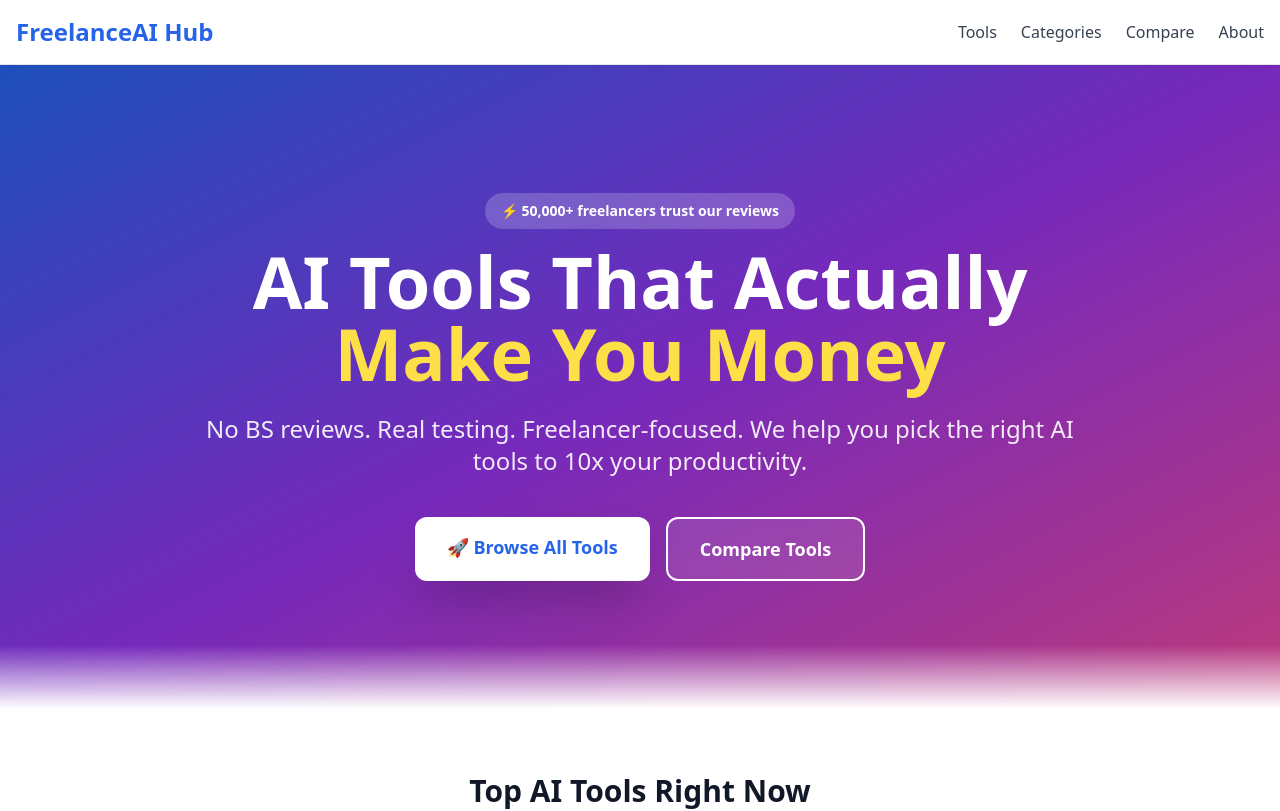
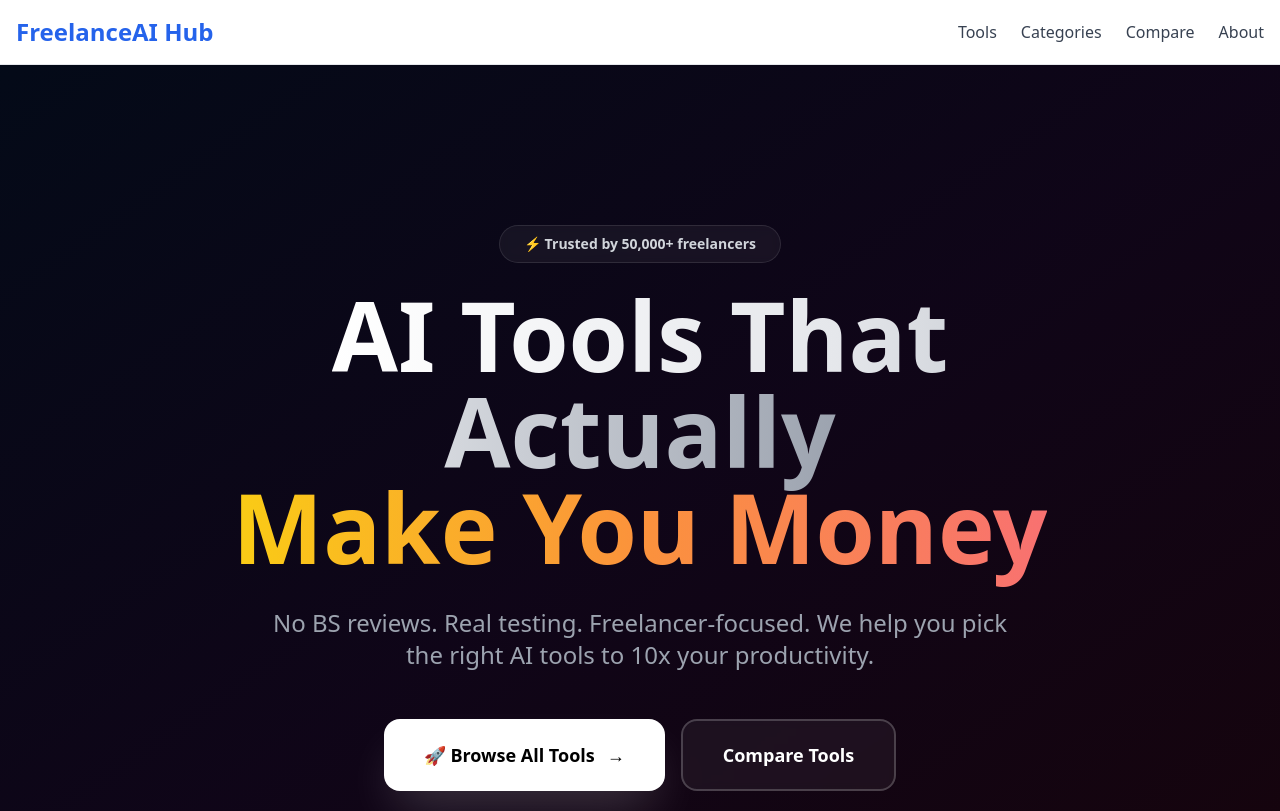
Before and after one commit to eddclawd-lang/freelance-ai-hub, a Next.js app: page / in a window 1280 px wide. Shown: the top 811 px of the page. Built offline with nearby package versions, Linux system fonts and the light colour scheme.

Commit message:
Black theme for homepage

```diff
--- a/app/page.tsx
+++ b/app/page.tsx
@@ -2,38 +2,44 @@ import Link from 'next/link'
 
 export default function Home() {
   return (
-    <main className="min-h-screen">
+    <main className="min-h-screen bg-black text-white">
       {/* Hero Section */}
-      <div className="relative overflow-hidden bg-gradient-to-br from-blue-600 via-purple-600 to-pink-500">
-        <div className="absolute inset-0 bg-black opacity-20"></div>
-        <div className="container mx-auto px-4 py-20 md:py-32 relative z-10">
-          <div className="max-w-4xl mx-auto text-center">
-            <div className="inline-block mb-4 px-4 py-2 bg-white/20 backdrop-blur-sm rounded-full text-white text-sm font-semibold">
-              ⚡ 50,000+ freelancers trust our reviews
+      <div className="relative overflow-hidden border-b border-gray-800">
+        <div className="absolute inset-0 bg-gradient-to-br from-blue-600/10 via-purple-600/10 to-pink-600/10"></div>
+        <div className="container mx-auto px-4 py-24 md:py-40 relative z-10">
+          <div className="max-w-5xl mx-auto text-center">
+            <div className="inline-block mb-6 px-6 py-2 bg-white/5 backdrop-blur-sm rounded-full text-gray-300 text-sm font-semibold border border-white/10">
+              ⚡ Trusted by 50,000+ freelancers
             </div>
-            <h1 className="text-5xl md:text-7xl font-extrabold text-white mb-6 leading-tight">
-              AI Tools That Actually <span className="text-yellow-300">Make You Money</span>
+            <h1 className="text-6xl md:text-8xl font-black mb-8 leading-tight">
+              <span className="bg-gradient-to-r from-white via-gray-200 to-gray-400 bg-clip-text text-transparent">
+                AI Tools That Actually
+              </span>
+              <br/>
+              <span className="bg-gradient-to-r from-yellow-400 via-orange-400 to-red-400 bg-clip-text text-transparent">
+                Make You Money
+              </span>
             </h1>
-            <p className="text-xl md:text-2xl text-white/90 mb-10 leading-relaxed">
+            <p className="text-xl md:text-2xl text-gray-400 mb-12 leading-relaxed max-w-3xl mx-auto">
               No BS reviews. Real testing. Freelancer-focused. We help you pick the right AI tools to 10x your productivity.
             </p>
             <div className="flex gap-4 justify-center flex-wrap">
               <Link
                 href="/tools"
-                className="bg-white text-blue-600 px-8 py-4 rounded-xl font-bold text-lg hover:scale-105 transition-transform shadow-2xl"
+                className="group bg-white text-black px-10 py-5 rounded-2xl font-bold text-lg hover:scale-105 transition-all duration-300 shadow-2xl shadow-white/20 flex items-center gap-3"
               >
                 🚀 Browse All Tools
+                <span className="group-hover:translate-x-1 transition-transform">→</span>
               </Link>
               <Link
                 href="/comparisons/chatgpt-vs-claude"
-                className="bg-white/10 backdrop-blur-sm text-white border-2 border-white px-8 py-4 rounded-xl font-bold text-lg hover:bg-white/20 transition"
+                className="bg-white/5 backdrop-blur-sm text-white border-2 border-white/20 px-10 py-5 rounded-2xl font-bold text-lg hover:bg-white/10 hover:border-white/40 transition-all"
               >
                 Compare Tools
               </Link>
             </div>
           </div>
         </div>
-        <div className="absolute bottom-0 left-0 right-0 h-16 bg-gradient-to-t from-white to-transparent"></div>
       </div>
 
       {/* Featured Tools */}
```
